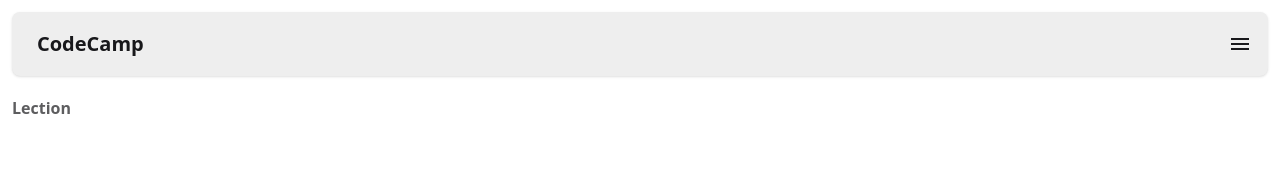
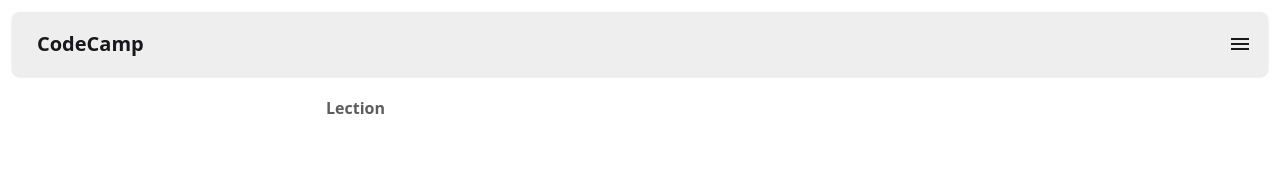
Before and after one commit to digilab08/codecamp, a Vue app: page /lection in a window 1280 px wide. Shown: the top 190 px of the page. Built offline with nearby package versions, Linux system fonts and the light colour scheme.

Commit message:
Added responsive text width to lection view

```diff
--- a/src/views/LectionView.vue
+++ b/src/views/LectionView.vue
@@ -66,7 +66,11 @@ function breadcrumbsObj(pathArr = []) {
 }
 </script>
 <template>
-  <Breadcrumbs :items="breadcrumbs"></Breadcrumbs>
-  <SubSitesOverview v-if="isFolder" :items="currentContent" />
-  <MarkdownViewer v-else :source="currentMd" />
+  <div class="w-full flex flex-col items-center">
+    <div class="flex flex-col gap-3 w-full md:w-3/4 lg:w-2/3 xl:w-1/2 2xl:w-2/5">
+      <Breadcrumbs :items="breadcrumbs"></Breadcrumbs>
+      <SubSitesOverview v-if="isFolder" :items="currentContent" />
+      <MarkdownViewer v-else :source="currentMd" />
+    </div>
+  </div>
 </template>
```
